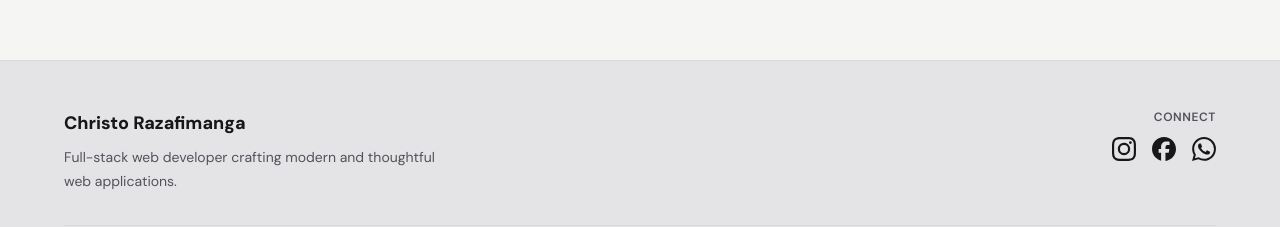
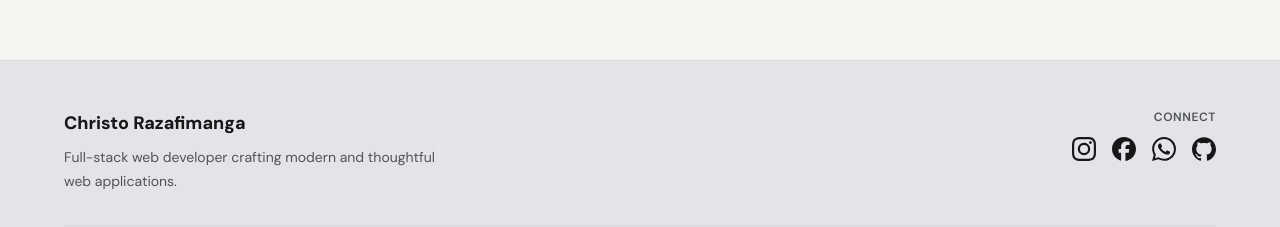
Before and after one commit to bossnare/portfolio, a Next.js app: page / in a window 1280 px wide. Shown: the part 1803-2030 px from the top of the page. Built offline with nearby package versions, Linux system fonts and the light colour scheme.

Commit message:
add github in socialLink

```diff
--- a/src/components/SocialLinks.tsx
+++ b/src/components/SocialLinks.tsx
@@ -1,6 +1,11 @@
 import { MaskedIcon } from './MaskedIcon';
 
-const socialIcons = ['instagram.svg', 'facebook.svg', 'whatsapp.svg'];
+const socialIcons = [
+  'instagram.svg',
+  'facebook.svg',
+  'whatsapp.svg',
+  'github.svg',
+];
 
 export function SocialLinks() {
   return (
```
Also changed, not shown: public/icon/github.svg (added).
